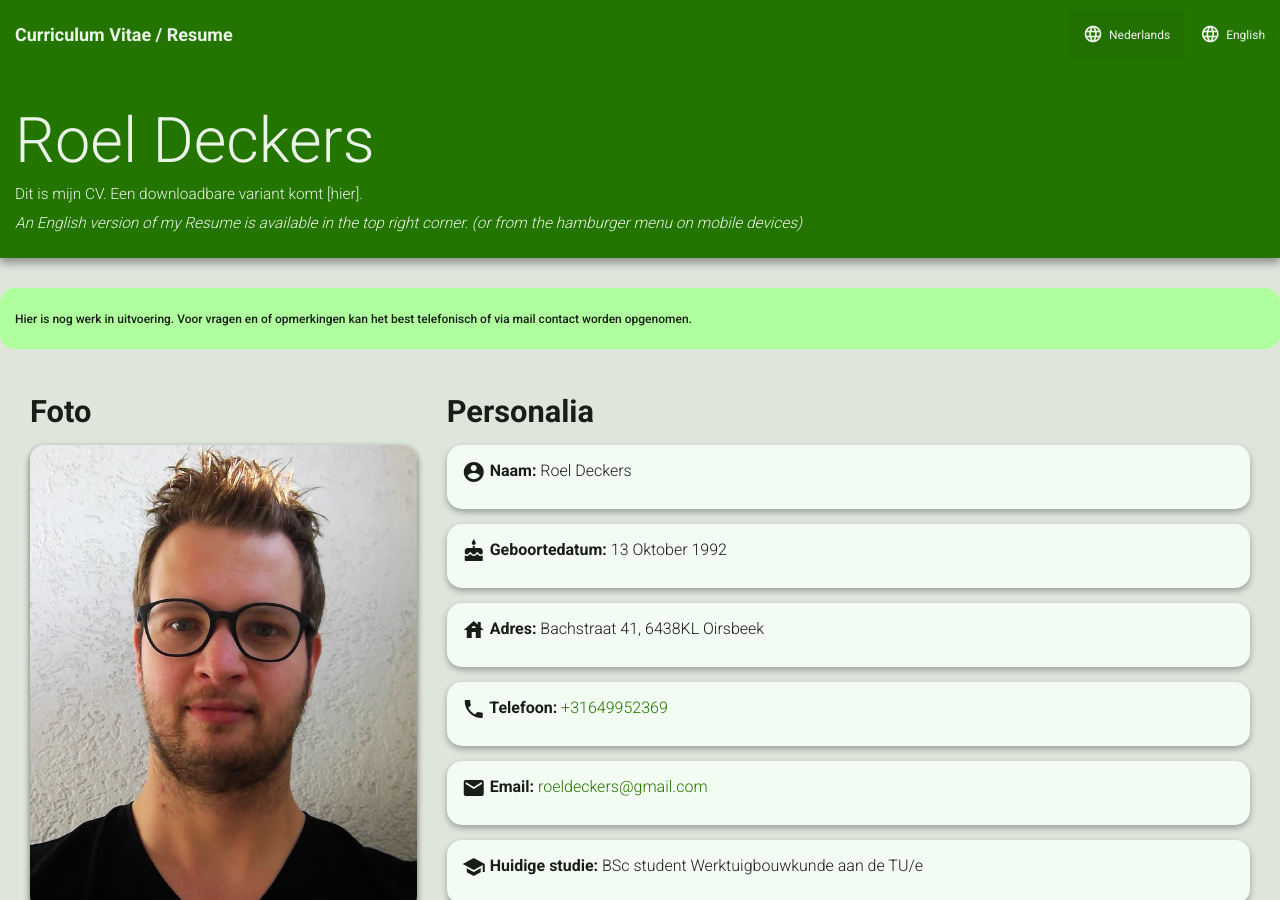
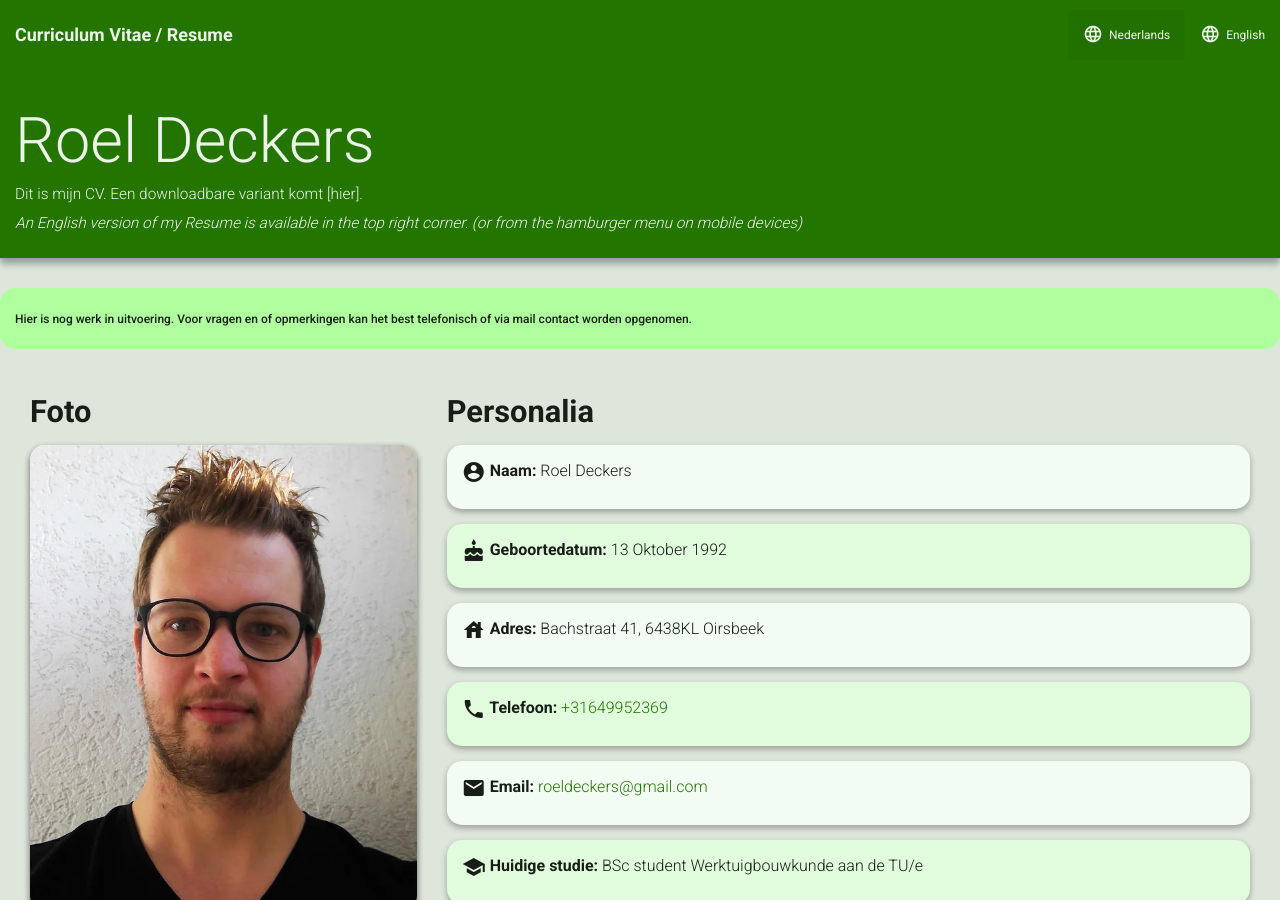
Before and after one commit to RoelD/CV, a Jekyll site: the page built from index.html, in a window 1280 px wide and 900 px high. Built offline with Jekyll 4.4.1, drawn with Linux system fonts in a browser that asks for light colours.

Commit message:
Index: Introduce newly coloured card
let's see how this looks

```diff
--- a/index.html
+++ b/index.html
@@ -30,7 +30,7 @@ layout: default
         <p><b><i class="material-icons">account_circle</i> Naam:</b> Roel Deckers</p>
       </div>
     </div>
-    <div class="card">
+    <div class="card-accent">
       <div class="card-content-1">
         <p><b><i class="material-icons">cake</i> Geboortedatum:</b> 13 Oktober 1992</p>
       </div>
@@ -40,7 +40,7 @@ layout: default
         <p><b><i class="material-icons">house</i> Adres:</b> Bachstraat 41, 6438KL Oirsbeek</p>
       </div>
     </div>
-    <div class="card">
+    <div class="card-accent">
       <div class="card-content-1">
         <p><b><i class="material-icons">phone</i> Telefoon:</b> <a href="tel:+31649952369"> +31649952369</a></p>
       </div>
@@ -50,7 +50,7 @@ layout: default
         <p><b><i class="material-icons">email</i> Email:</b> <a href="mailto:roeldeckers@gmail.com">roeldeckers@gmail.com</a></p>
       </div>
     </div>
-    <div class="card">
+    <div class="card-accent">
       <div class="card-content-1">
         <p><b><i class="material-icons">school</i> Huidige studie:</b> BSc student Werktuigbouwkunde aan de TU/e</p>
       </div>
```
